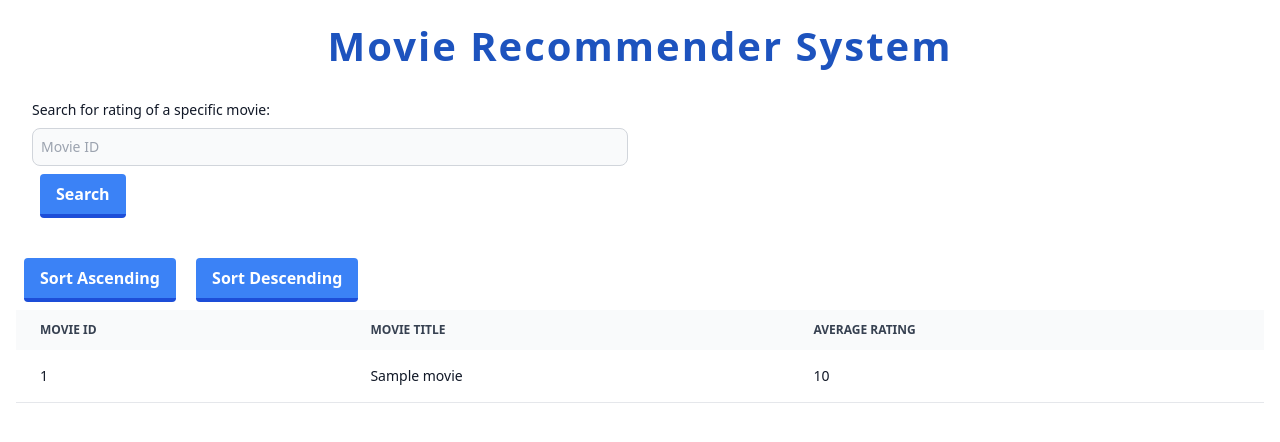
After one commit to baotram153/Movie-Recommendation-System, a Flask app: template Movie-App/templates/show_movie_ratings.html in a window 1280 px wide. The commit adds this page. Shown: the top 442 px of the page. Run offline with Flask 3, Linux system fonts and the light colour scheme; the template is opened without the code that fills it: most values are stand-ins (such as "Sample title", 1, 10 or a date in 2020); parts of the project's set-up code (start-up, migrations or seed data) failed here and were passed over; some libraries are stand-ins or nearby versions.

Commit message:
Finalize the project for assignment submission

```diff
--- a/Movie-App/app.py
+++ b/Movie-App/app.py
@@ -30,17 +30,18 @@ def input():
 def recommend_movies():
     # logger.info(request.form)
     user_id = request.form['userId']
-    logger.info("User %s requested recommendations", user_id)
+    logger.debug("User %s requested recommendations", user_id)
     recommended_movies = model.get_recs_from_user_id_with_title(user_id)
-    logger.info(recommended_movies)
+    logger.debug(recommended_movies)
     return render_template('show_movie_list.html', user_id=user_id, recommended_movies=recommended_movies)
 
 @app.route('/recommend_users', methods=['GET', 'POST'])
 def recommend_users():
     movieId = request.form['movieId']
-    logger.info("Movie %s requested recommendations", movieId)
+    logger.debug("Movie %s requested recommendations", movieId)
     recommended_users = model.get_recs_from_movie_id(movieId, format="list")
-    return render_template('show_user_list.html', recommended_users=recommended_users)
+    movie_title = model.get_movie_by_id(movieId)
+    return render_template('show_user_list.html', recommended_users=recommended_users, movie_id=movieId, movie_title=movie_title)
 
 
 @app.route('/recommend_movies_all_users', methods=['GET', 'POST'])
@@ -53,15 +54,42 @@ def recommend_users_all_movies():
     recommended_users = model.get_recs_from_all_movies(format="list")
     return render_template('show_user_list_all_movies.html', recommended_users=recommended_users)
 
-
-
 @app.route('/movie_ratings', methods=['GET', 'POST'])
 def get_movie_ratings():
-    user_id = request.form['user_id']
-    movie_id = request.form['movie_id']
-    logger.debug("User %s rating requested for movie %s", user_id, movie_id)
-    ratings = model.get_ratings_for_movie_ids(user_id, [movie_id])
-    return json.dumps(ratings)
+    if (request.method == 'POST'):
+        movie_id = request.form['movie_id']
+        return redirect('/move_ratings/' + movie_id)
+    else:
+        logger.debug("Get movie ratings for the first 50 movies")
+        ratings = model.calculate_avg_rating()
+        logger.debug(ratings)
+        ratings = json.loads(ratings)
+        return render_template('show_movie_ratings.html', movie_avg_ratings=ratings)
+
+@app.route('/move_ratings/<int:movie_id>', methods=['GET', 'POST'])
+def calculate_movie_rating_by_id(movie_id):
+    if (request.method == 'POST'):
+        input_movie_id = request.form['movie_id']
+        return redirect('/move_ratings/' + input_movie_id)
+    else:
+        logger.debug("Get movie ratings for movie %s", movie_id)
+        rating = model.calculate_rating_movie_id(movie_id)
+        rating = json.loads(rating)
+        logger.debug(rating)
+        return render_template('show_movie_ratings.html', movie_avg_ratings=rating)
+
+@app.route('/movie_ratings/sorted/<int:asc>', methods=['GET', 'POST'])
+def get_movie_ratings_sorted(asc):
+    if asc:
+        ratings = model.sort_ratings(desc=False)
+        ratings = json.loads(ratings)
+        logger.debug(ratings)
+        return render_template('show_movie_ratings.html', movie_avg_ratings=ratings)
+    else:
+        ratings = model.sort_ratings(desc=True)
+        ratings = json.loads(ratings)
+        logger.debug(ratings)
+        return render_template('show_movie_ratings.html', movie_avg_ratings=ratings)
 
 if __name__ == '__main__':
     global model
--- a/Movie-App/static/css/style.css
+++ b/Movie-App/static/css/style.css
@@ -0,0 +1,9 @@
+.header1 {
+    font-weight:bold;
+    font-size: 40px; /* Large font size */
+    color: #1d53be; /* A vibrant blue */
+    text-align: center; /* Center alignment */
+    padding-bottom: 0.5rem; /* Space between text and underline */
+    margin: 1rem 0; /* Spacing above and below */
+    letter-spacing: 2px; /* Spaced-out letters */
+}
--- a/Movie-App/templates/base.html
+++ b/Movie-App/templates/base.html
@@ -1,10 +1,11 @@
 <!DOCTYPE html>
 <html>
     <head>
-        <title>{% block title %}Movie Recommendation{% endblock %}</title>
+        <title>{% block title %}Puppy Pilm{% endblock %}</title>
         <!-- <link rel="stylesheet" type="text/css" href="{{ url_for('static', filename='css/style.css') }}"> -->
         <script src="https://cdn.tailwindcss.com"></script>
         <link href="https://cdn.jsdelivr.net/npm/flowbite@2.5.2/dist/flowbite.min.css" rel="stylesheet" />
+        <link rel="stylesheet" type="text/css" href="{{ url_for('static', filename='css/style.css') }}">
         <script src="https://cdn.jsdelivr.net/npm/flowbite@2.5.2/dist/flowbite.min.js"></script>
         {% block head %}{% endblock %}
     </head>
--- /dev/null
+++ b/Movie-App/templates/show_movie_ratings.html
@@ -0,0 +1,77 @@
+{% extends 'base.html' %}
+<!-- params:
+    + movie_avg_ratings: array of rows (movieId, title, avg(rating)) -->
+
+{% block title %}Movie Ratings{% endblock %}
+
+{% block head %}
+<link rel="stylesheet" type="text/css" href="{{ url_for('static', filename='css/style.css') }}">
+{% endblock %}
+
+{% block content %}
+<div class="m-4">
+<h1 class="header1">Movie Recommender System</h1>
+
+<!-- search for ratings of a specific movie -->
+<form action="/movie_ratings" method="post">
+    <div class="grid gap-6 mb-6 md:grid-cols-2 mx-4">
+        <div>
+            <label class="block mb-2 text-sm font-medium text-gray-900 dark:text-white" for=" movie_id">Search for
+                rating of a specific movie:
+            </label>
+            <div>
+                <input type="text" id="movie_id" name="movie_id" placeholder="Movie ID"
+                    class="bg-gray-50 border border-gray-300 text-gray-900 text-sm rounded-lg focus:ring-blue-500 focus:border-blue-500 block w-full p-2 dark:bg-gray-700 dark:border-gray-600 dark:placeholder-gray-400 dark:text-white dark:focus:ring-blue-500 dark:focus:border-blue-500">
+                <button type="submit"
+                    class="bg-blue-500 hover:bg-blue-400 text-white font-bold py-2 px-4 border-b-4 border-blue-700 hover:border-blue-500 rounded m-2">Search
+                </button>
+            </div>
+        </div>
+    </div>
+</form>
+
+<button
+    class="bg-blue-500 hover:bg-blue-400 text-white font-bold py-2 px-4 border-b-4 border-blue-700 hover:border-blue-500 rounded m-2"
+    onclick="location.href='/movie_ratings/sorted/1'">Sort Ascending
+</button>
+<button
+    class="bg-blue-500 hover:bg-blue-400 text-white font-bold py-2 px-4 border-b-4 border-blue-700 hover:border-blue-500 rounded m-2"
+    onclick="location.href='/movie_ratings/sorted/0'">Sort Descending
+</button>
+
+
+<div class="relative overflow-x-auto">
+    <table class="w-full text-sm text-left rtl:text-right text-gray-500 dark:text-gray-400">
+        <thead class="text-xs text-gray-700 uppercase bg-gray-50 dark:bg-gray-700 dark:text-gray-400">
+            <tr>
+                <th scope="col" class="px-6 py-3">
+                    Movie ID
+                </th>
+                <th scope="col" class="px-6 py-3">
+                    Movie Title
+                </th>
+                <th scope="col" class="px-6 py-3">
+                    Average Rating
+                </th>
+            </tr>
+        </thead>
+        <tbody>
+            {% for movie in movie_avg_ratings %}
+            <tr class="bg-white border-b dark:bg-gray-800 dark:border-gray-700">
+                <td scope="row" class="px-6 py-4 font-medium text-gray-900 whitespace-nowrap dark:text-white">
+                    {{ movie[0] }}
+                </td>
+                <td scope="row" class="px-6 py-4 font-medium text-gray-900 whitespace-nowrap dark:text-white">
+                    {{ movie[1] }}
+                </td>
+                <td scope="row" class="px-6 py-4 font-medium text-gray-900 whitespace-nowrap dark:text-white">
+                    {{ movie[2] | round(2, 'common')}}
+                </td>
+            </tr>
+            {% endfor %}
+        </tbody>
+    </table>
+</div>
+</div>
+
+{% endblock %}
```
Also changed, not shown: Movie-App/movie_recommender.py (+18 -30 lines), Movie-App/templates/index.html (+8 -4 lines), Movie-App/templates/input.html (+34 -7 lines), Movie-App/templates/show_movie_list.html (+6 -4 lines), Movie-App/templates/show_user_list.html (+9 -3 lines), README.md.
